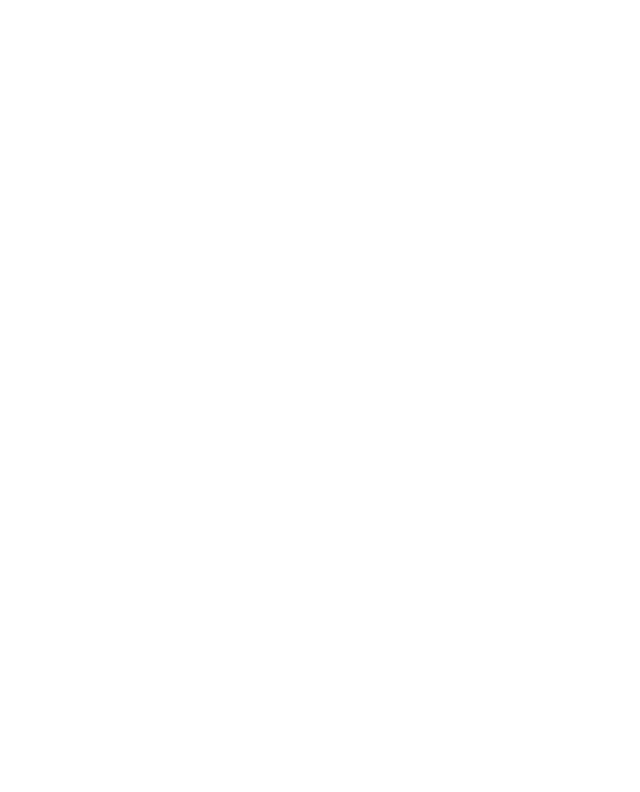
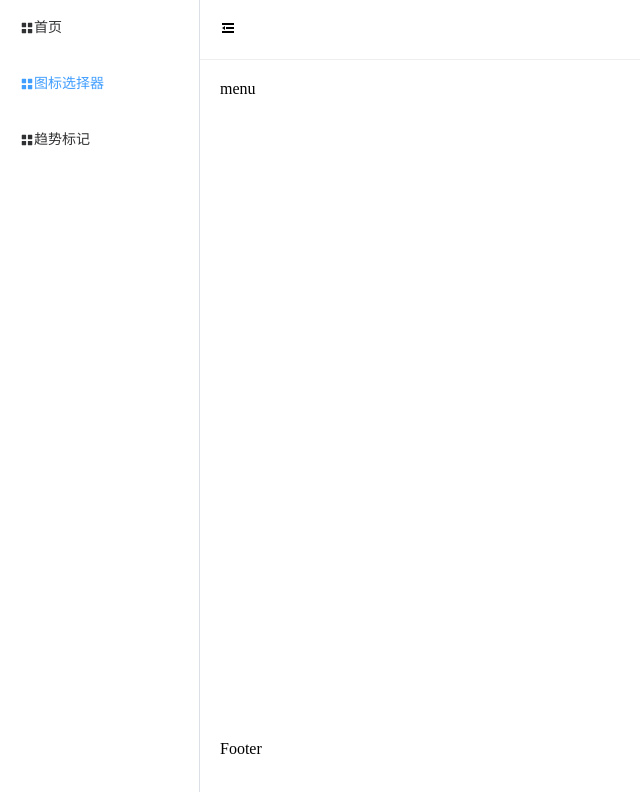
Before and after one commit to 11334/Refactor-ElementPlus, a Vue app: page /menu in a window 1280 px wide. Before the commit this address had no page. Shown: the top 792 px of the page, without its empty margins (0-640 px from the left). Built offline with nearby package versions, Linux system fonts and the light colour scheme.

Commit message:
导航菜单路由搭建

```diff
--- a/src/components/index.ts
+++ b/src/components/index.ts
@@ -4,13 +4,15 @@
 import trend from './trend'
 import notification from './notification'
 import list from './list'
+import menu from './menu'
 // 够造成一个数组
 const components = [
     chooseArea,
     chooseIcon,
     trend,
     notification,
-    list
+    list,
+    menu
 ]
 
 // 最后use的是这个文件中的组件
--- /dev/null
+++ b/src/components/menu/index.ts
@@ -0,0 +1,12 @@
+import { App } from 'vue'
+import menu from './src/index.vue'
+
+// 让这个组件可以通过use的形式使用
+export default {
+    // 这是 vue.use的使用  要么这是一个函数 函数名是install
+    // 要么是一个对象，对象里面的属性叫install
+    install(app: App) {
+        // 注册为全局组件
+        app.component('m-menu', menu)
+    }
+}
--- /dev/null
+++ b/src/components/menu/src/index.vue
@@ -0,0 +1,23 @@
+<template>
+    <div>
+        menu
+    </div>
+</template>
+
+<script setup lang="ts">
+import { PropType } from 'vue'
+import {MenuItem} from './type'
+
+let props = defineProps({
+    data: {
+        type: Array as PropType<MenuItem[]>,
+        required:true
+    }
+})
+console.log(props.data);
+
+</script>
+
+<style scoped>
+
+</style>
--- /dev/null
+++ b/src/components/menu/src/type.ts
@@ -0,0 +1,10 @@
+export interface MenuItem {
+    // 导航图标
+    icon?: string,
+    // 导航名字
+    name: string,
+    // 导航标识
+    index: string,
+    // 导航的子菜单
+    children?: MenuItem[]
+}
--- a/src/router/index.ts
+++ b/src/router/index.ts
@@ -26,6 +26,10 @@
                 path: '/notification',
                 component: () => import('../view/notification/index.vue')
             },
+            {
+                path: '/menu',
+                component: () => import('../view/menu/index.vue')
+            },
         ]
     },
 
--- /dev/null
+++ b/src/view/menu/index.vue
@@ -0,0 +1,32 @@
+<template>
+    <m-menu :data="data1"></m-menu>
+</template>
+
+<script setup lang="ts">
+let data1 = [
+    {
+        name: '导航1',
+        index: '1',
+        icon: 'document'
+    },
+    {
+        name: '导航2',
+        index: '2',
+        icon: 'document'
+    },
+    {
+        name: '导航3',
+        index: '3',
+        icon: 'document',
+        children: [
+            {
+                name: '导航3-1',
+                index: '3-1',
+                icon: 'document',
+            }
+        ]
+    }
+]
+</script>
+
+<style scoped></style>
```
